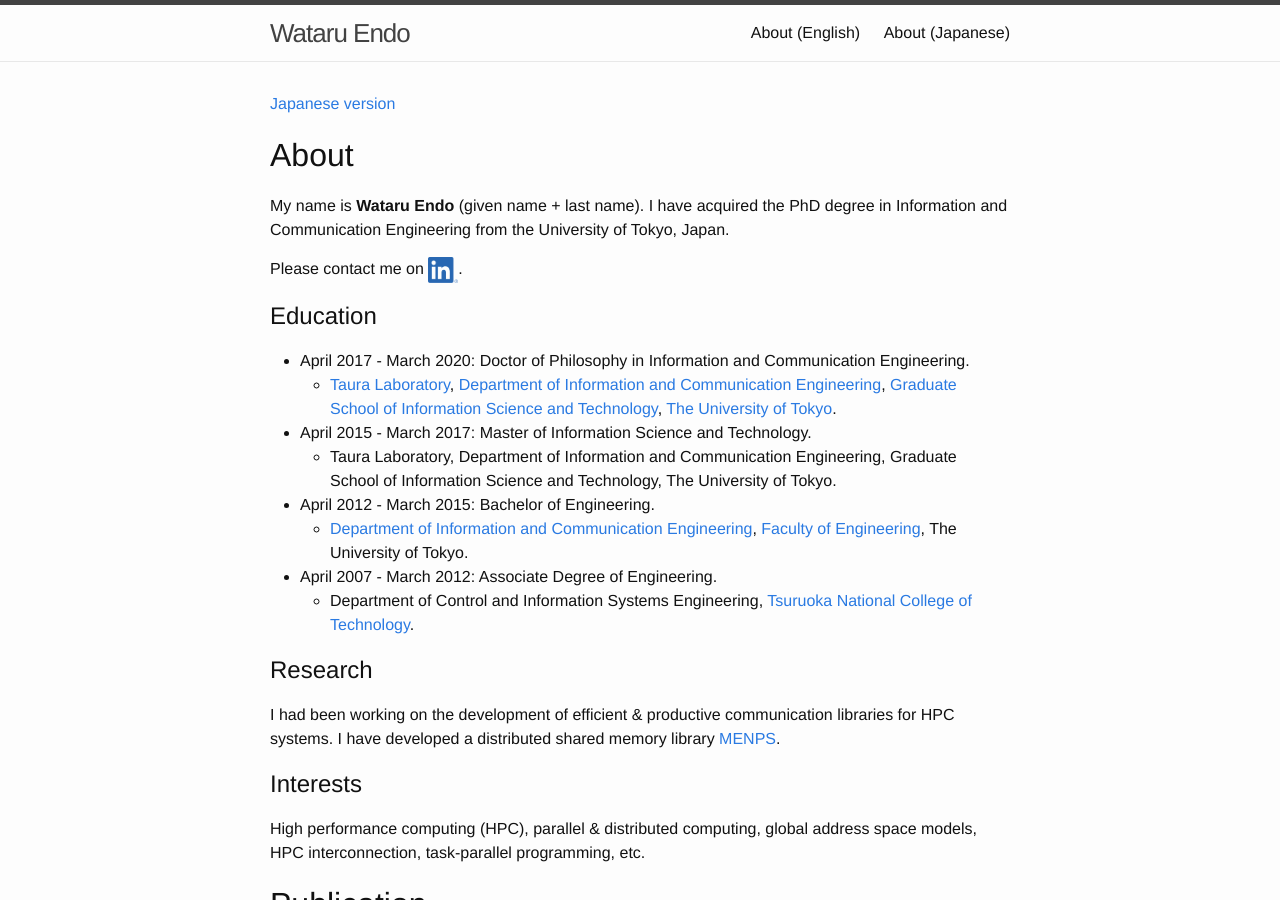
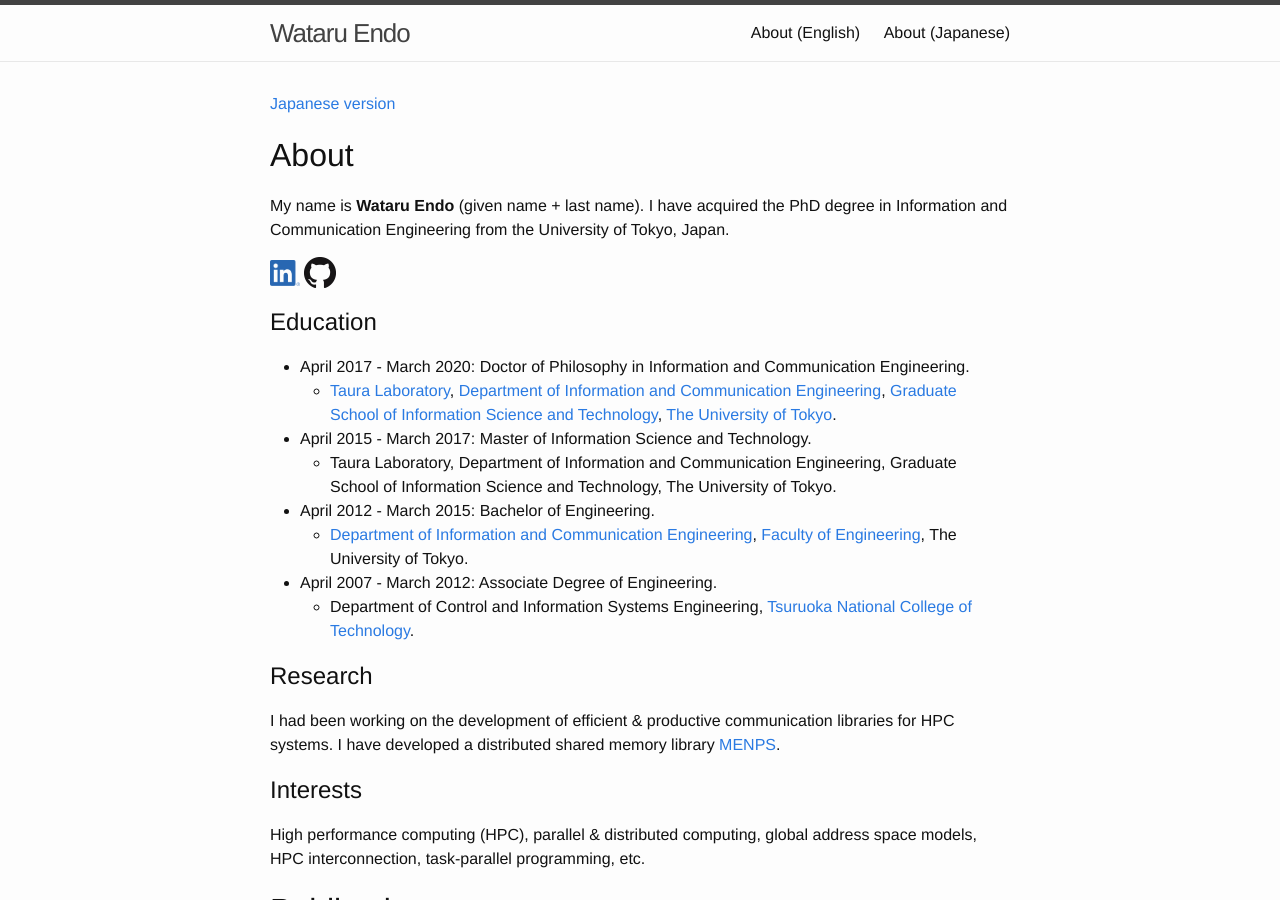
Before and after one commit to endowataru/endowataru.github.io, a Jekyll site: the page built from index.md, in a window 1280 px wide and 900 px high. Built offline with Jekyll 4.4.1, drawn with Linux system fonts in a browser that asks for light colours.

Commit message:
Add GitHub mark

```diff
--- a/index.md
+++ b/index.md
@@ -10,7 +10,8 @@ title: About (English)
 My name is __Wataru Endo__ (given name + last name).
 I have acquired the PhD degree in Information and Communication Engineering from the University of Tokyo, Japan.
 
-Please contact me on <a href="https://www.linkedin.com/in/w-endo/"><img src="/img/LI-In-Bug.png" width="30px" alt="LinkedIn"></a>.
+<a href="https://www.linkedin.com/in/w-endo/"><img src="/img/LI-In-Bug.png" width="30px" alt="LinkedIn"></a>
+<a href="https://github.com/endowataru"><img src="/img/GitHub-Mark-32px.png" width="32px" alt="GitHub"></a>
 
 ## Education
 
```
Also changed, not shown: ja.md (+1 -0 lines), img/GitHub-Mark-32px.png (added).
